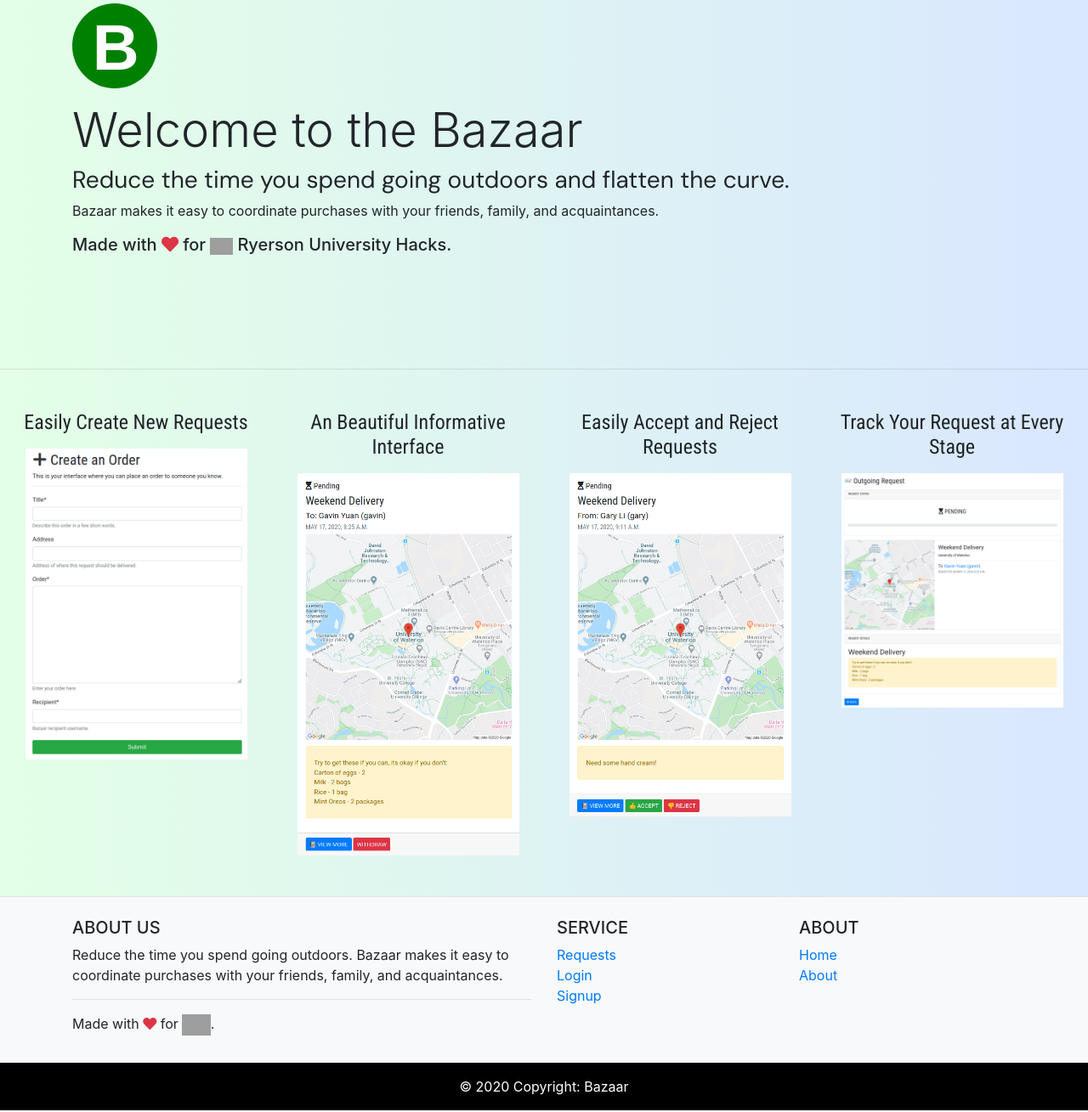
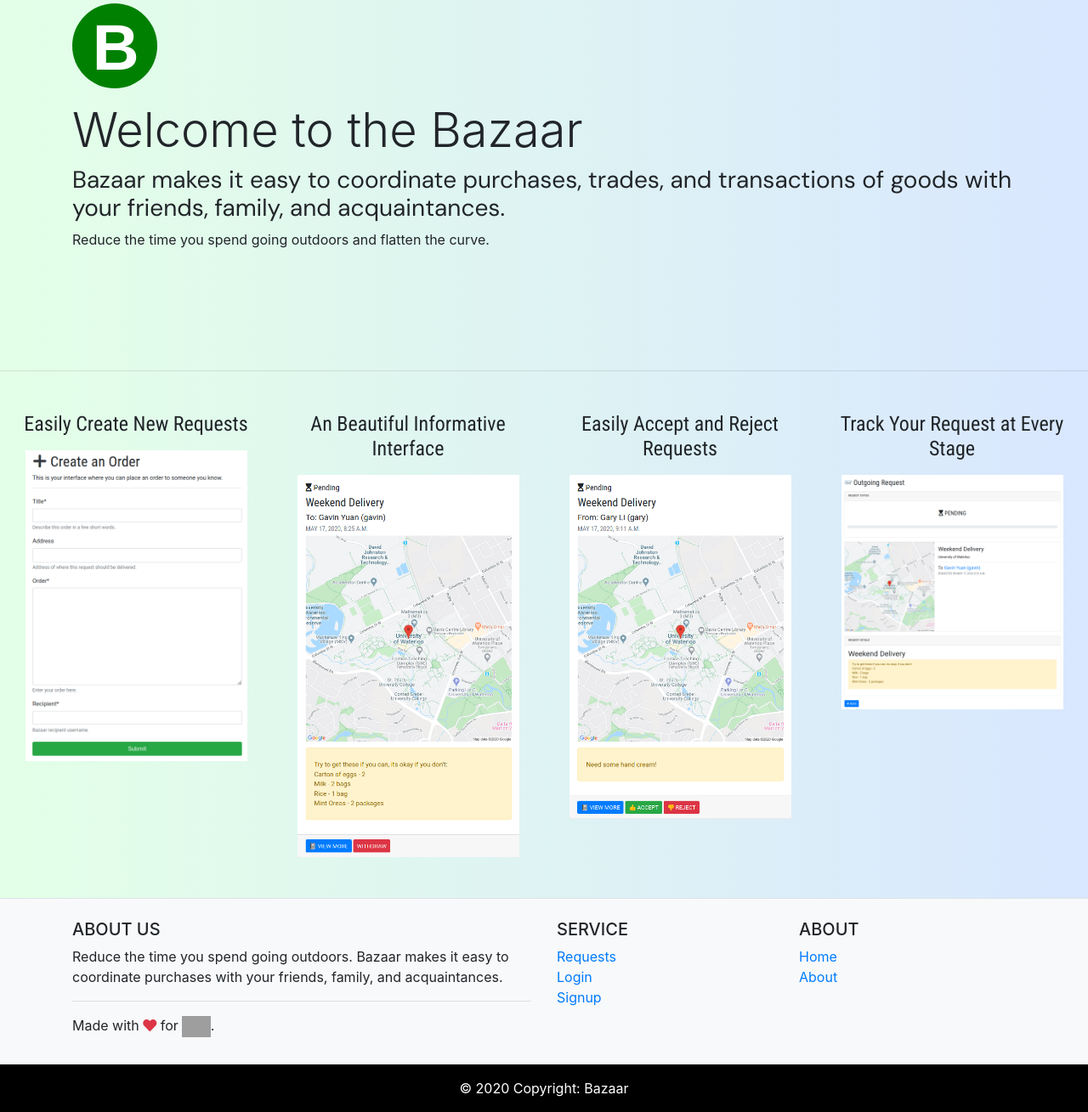
Before and after one commit to alexwhyy/Bazaar, a Django app: template home/templates/home/index.html in a window 1280 px wide. Shown: the part 174-1483 px from the top of the page at 85% size. Run offline with Django 3.2, Linux system fonts and the light colour scheme; the template is opened without the code that fills it, so the values that code supplies are empty; some libraries are stand-ins or nearby versions; grey boxes are pictures that could not be loaded.

Commit message:
Some more random fixes

```diff
--- a/home/templates/home/about.html
+++ b/home/templates/home/about.html
@@ -16,6 +16,7 @@
 	<div class="row">
 		<div class="col">
 			<h1>Made with <i class="fas fa-heart text-danger"></i> for <img src="{% static 'bazaar/images/ruhacks_logo.svg' %}" style="height: 50px;">.</h1>
+			<h5>I'm so tired I don't think I can write a proper about page.</h5>
 		</div>
 	</div>
 </div>
--- a/home/templates/home/index.html
+++ b/home/templates/home/index.html
@@ -17,10 +17,8 @@
 		<div class="col">
 			<img src="{% static 'bazaar/images/icon.svg' %}" style="height: 100px;">
 			<h1 class="display-4 mt-3">Welcome to the Bazaar</h1>
-			<h3 class="text-modern">Reduce the time you spend going outdoors and flatten the curve.</h3>
-			<p>Bazaar makes it easy to coordinate purchases with your friends, family, and acquaintances.</p>
-			<h5>Made with <i class="fas fa-heart text-danger"></i> for <img
-					src="{% static 'bazaar/images/ruhacks_logo.svg' %}" style="height: 20px;"> Ryerson University Hacks.</h5>
+			<h3 class="text-modern">Bazaar makes it easy to coordinate purchases, trades, and transactions of goods with your friends, family, and acquaintances.</h3>
+			<p>Reduce the time you spend going outdoors and flatten the curve.</p>
 		</div>
 	</div>
 </div>
--- a/requests/templates/requests/index.html
+++ b/requests/templates/requests/index.html
@@ -20,7 +20,7 @@
 			<div class="card shadow mb-4 text-center">
 				<div class="card-body">
 					<h1 class="display-2 text-success"><i class="fas fa-plus-circle"></i></h1>
-					<a href="/requests/create" class="text-success stretched-link">Create Order</a>
+					<a href="/requests/create" class="text-success stretched-link">Request Order</a>
 				</div>
 			</div>
 		</div>
@@ -108,7 +108,7 @@
 					<a href="item/{{ request.pk }}" class="btn text-uppercase btn-sm btn-primary">📓
 						View More</a>
 					{% if request.status == 'PENDING' %}
-					<a href="item/{{ request.pk }}/withdraw" class="btn text-uppercase btn-sm btn-danger">Withdraw</a>
+					<a href="item/{{ request.pk }}/withdraw" class="btn text-uppercase btn-sm btn-danger"><i class="fas fa-undo-alt"></i> Withdraw</a>
 					{% endif %}
 				</div>
 			</div>
```
Also changed, not shown: requests/templates/requests/detail_outgoing.html (+2 -7 lines).
